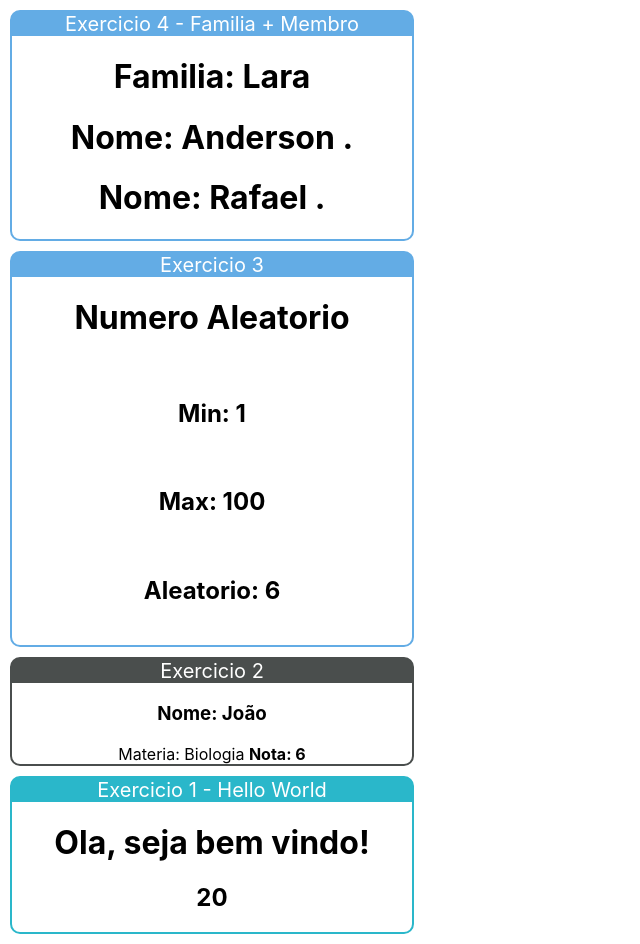
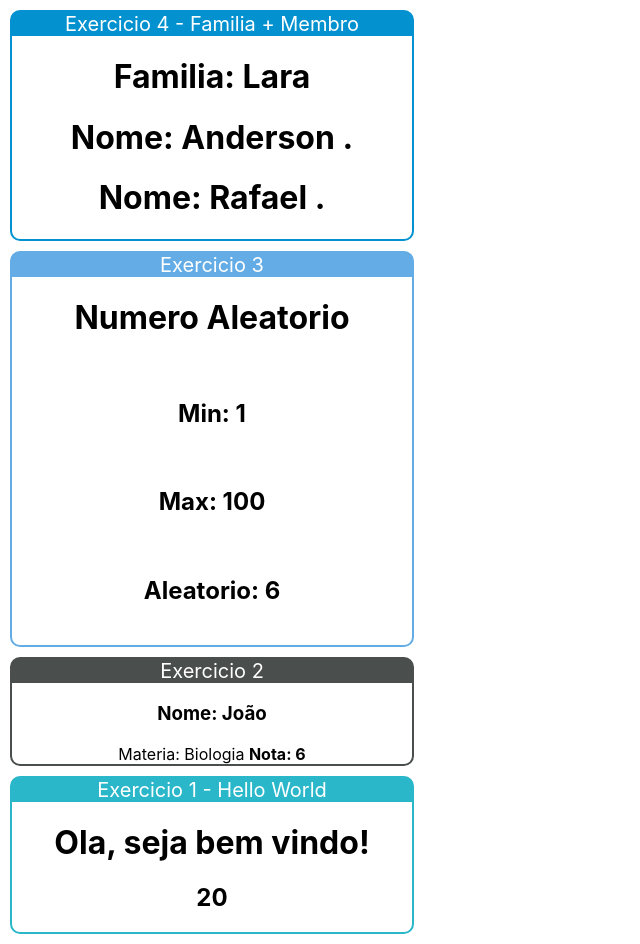
Before and after one commit to metratonpr/fundamentos2, a React (Create React App) app: page / in a window 1280 px wide. Shown: the whole page, without its empty margins (0-640 px from the left). Built offline with nearby package versions, Linux system fonts and the light colour scheme; the HTML template or start-up script is replaced by a standard one.

Commit message:
Familia App

```diff
--- a/src/App.js
+++ b/src/App.js
@@ -10,7 +10,7 @@ function App() {
   return (
     <div className="App">
 
-      <Card titulo="Exercicio 4 - Familia + Membro" color="#63ace5">
+      <Card titulo="Exercicio 4 - Familia + Membro" color="#0392cf">
         <Familia sobrenome="Lara">
           <FamiliaMembro nome="Anderson" />
           <FamiliaMembro nome="Rafael" />
```
